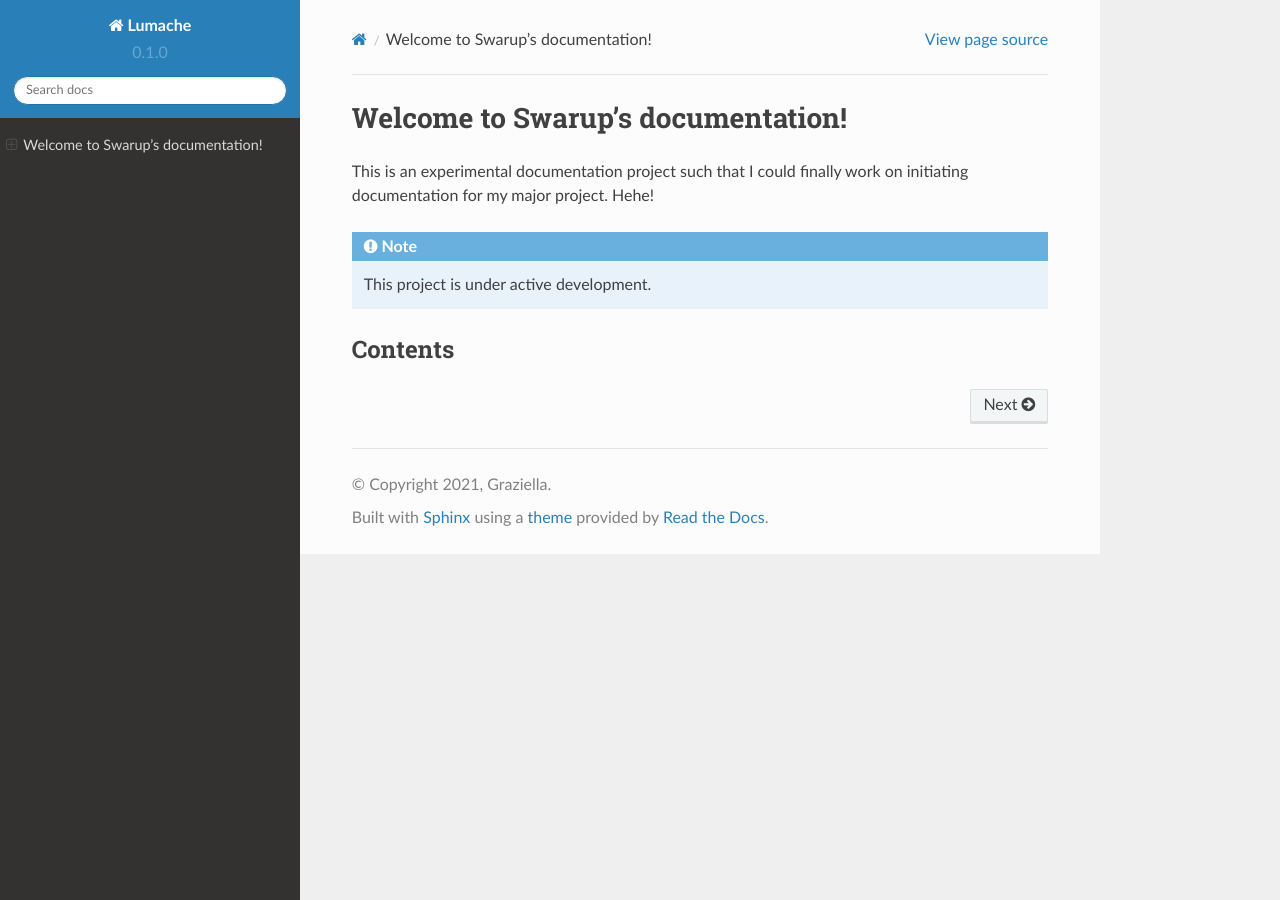
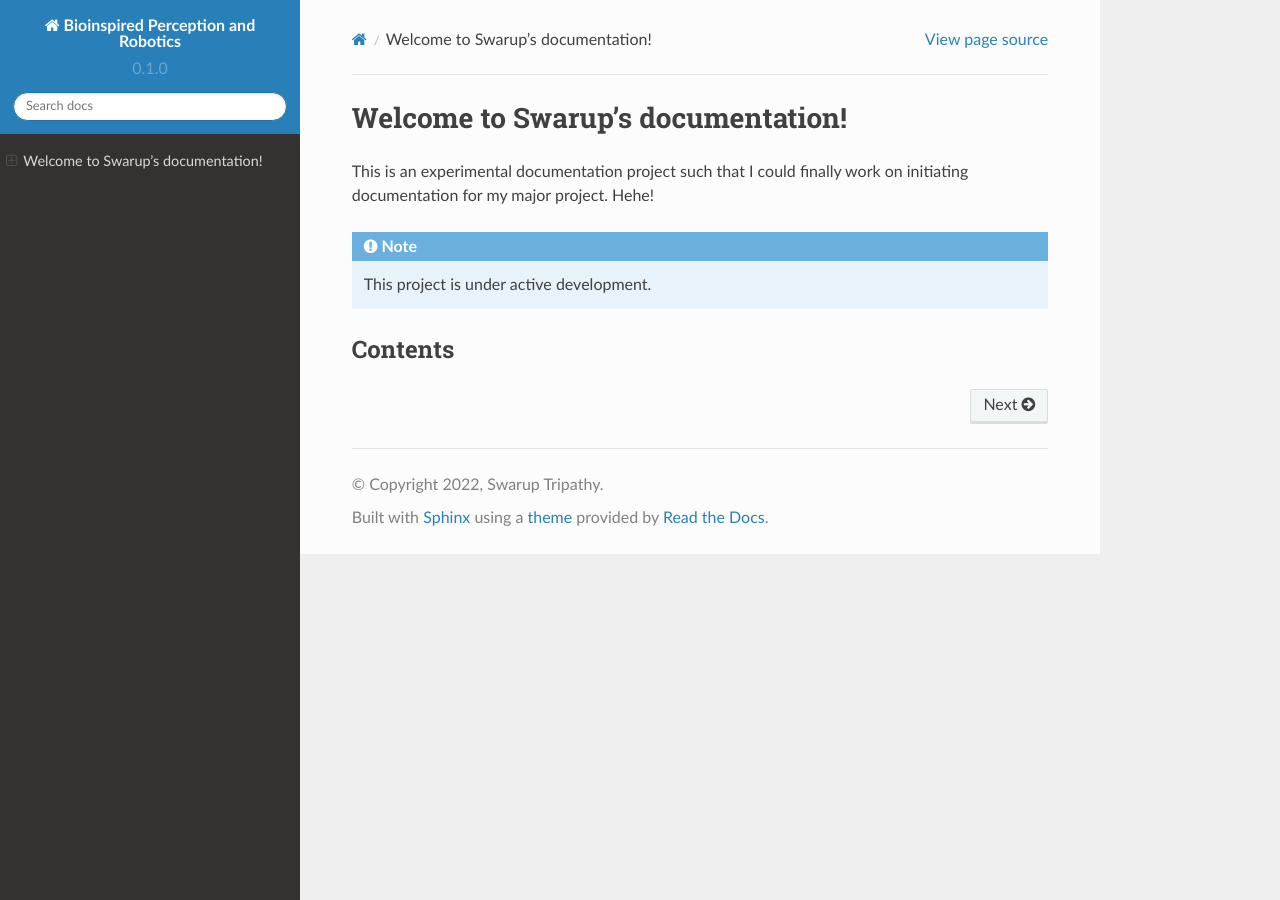
Before and after one commit to Curovearth/read-the-docs-tutorial, a Sphinx documentation site: the page built from docs/source/index.rst, in a window 1280 px wide. Built offline with Sphinx 7.4.7 and the Read the Docs theme 2.0.0, drawn with Linux system fonts in a browser that asks for light colours.

Commit message:
minor change

```diff
--- a/docs/source/conf.py
+++ b/docs/source/conf.py
@@ -2,9 +2,9 @@
 
 # -- Project information
 
-project = 'Lumache'
-copyright = '2021, Graziella'
-author = 'Graziella'
+project = 'Bioinspired Perception and Robotics'
+copyright = '2022, Swarup Tripathy'
+author = 'Swarup Tripathy'
 
 release = '0.1'
 version = '0.1.0'
--- a/docs/source/index.rst
+++ b/docs/source/index.rst
@@ -12,5 +12,5 @@ Contents
 
 .. toctree::
 
-   ed sheeran
-   imagine dragons
+   ed_sheeran
+   imagine_dragons
```
Also changed, not shown: docs/source/ed_sheeran.rst (renamed from docs/source/ed sheeran.rst), docs/source/imagine_dragons.rst (renamed from docs/source/imagine dragons.rst).
